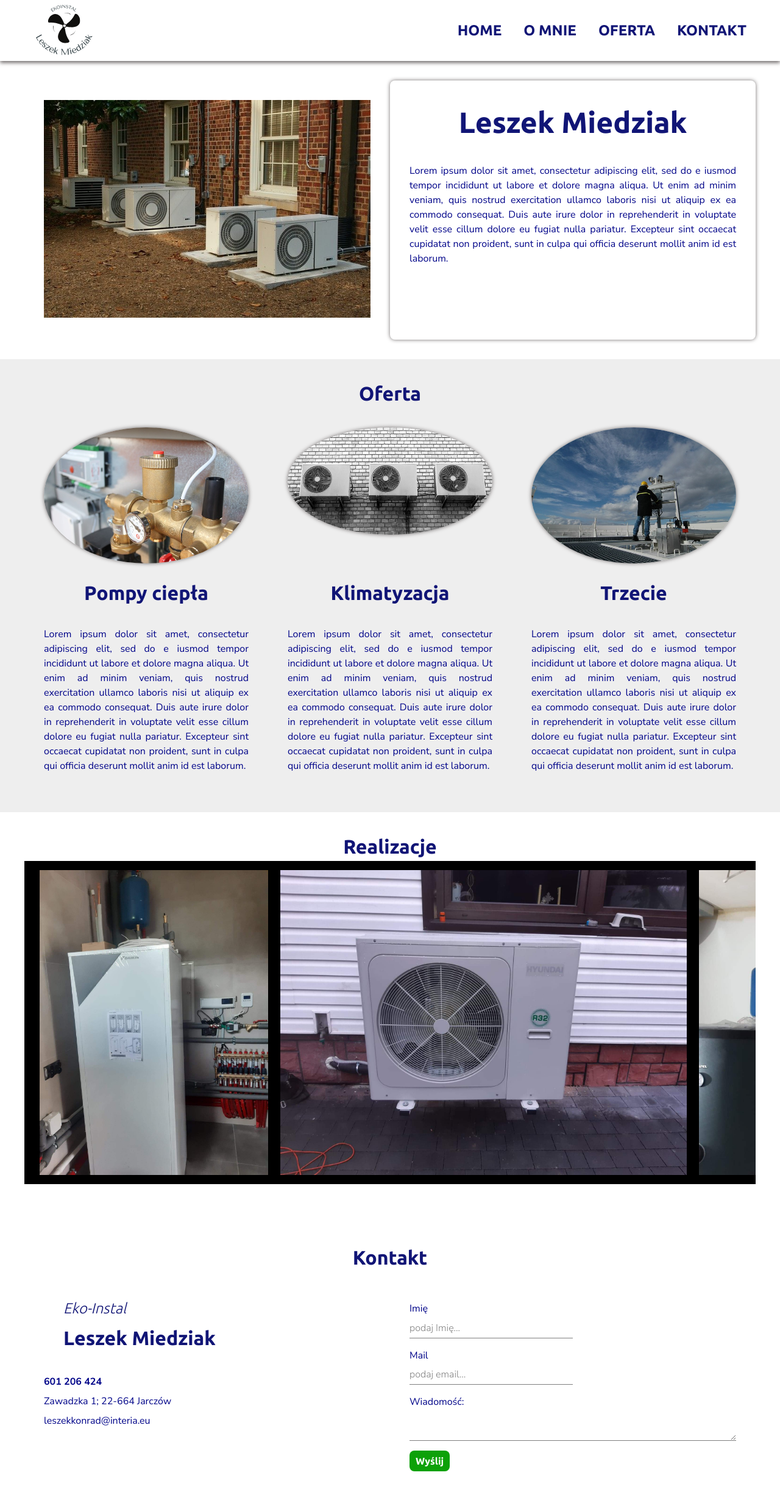
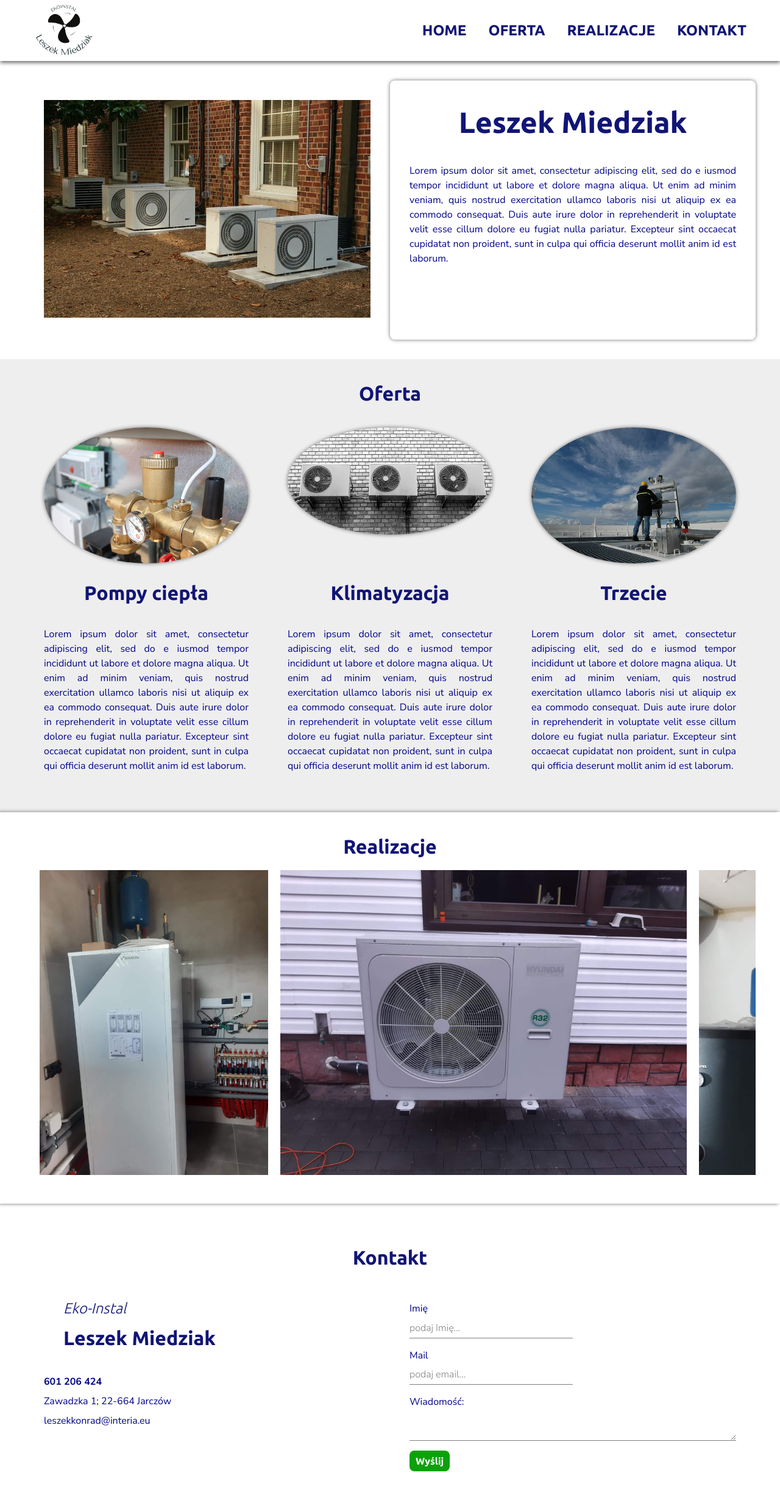
Before and after one commit to AdLap/leszek, a website: page index.html in a window 1280 px wide. Shown: the top 2442 px of the page at 61% size. Drawn offline with Linux system fonts and the light colour scheme.

Commit message:
before animation add

```diff
--- a/index.html
+++ b/index.html
@@ -21,9 +21,9 @@
             </div>
             <input class="hamburger__checkbox" type="checkbox">
             <ul class="upMenu__menu">
-                <li class="upMenu__menu__list"><a href="index.html">home</a></li>
-                <li class="upMenu__menu__list"><a href="#my">o mnie</a></li>
+                <li class="upMenu__menu__list"><a href="#my">home</a></li>
                 <li class="upMenu__menu__list"><a href="#offer">oferta</a></li>
+                <li class="upMenu__menu__list"><a href="#realization">realizacje</a></li>
                 <li class="upMenu__menu__list"><a href="#contact">kontakt</a></li>
             </ul>
         </nav>
@@ -101,7 +101,8 @@
     </div>
 </section>
 
-<section id="realization" class="realization main__container">
+<section id="realization" class="realization">
+    <div class="main__container">
         <h2 class="title">Realizacje</h2>
         <div class="realization__gallery">
             <div class="galley__box">
@@ -113,6 +114,7 @@
                 <img class="realization__img" src="images/realizacje-6.jpeg" alt="realizacje">
                 <img class="realization__img" src="images/realizacje-7.jpeg" alt="realizacje">
                 <img class="realization__img" src="images/realizacje-8.jpeg" alt="realizacje">
+            </div>
         </div>
     </div>
 </section>
--- a/scss/_realization.scss
+++ b/scss/_realization.scss
@@ -1,5 +1,9 @@
+.realization {
+  box-shadow: -3px 0 6px $color-shadow;
+}
+
 .realization__gallery {
-  background-color: $color-background-gallery;
+  //background-color: transparent;
   padding: 15px;
   overflow: auto;
 }
--- a/scss/_variables.scss
+++ b/scss/_variables.scss
@@ -14,7 +14,7 @@
 $color-hamburgerMenu: #444;
 $color-menuBackground: #fff;
 $color-placeholder: #808080;
-$color_background-gallery: #000;
+$color_background-gallery: #efe9e9;
 $color-background: #eeeeee;
 $color-box: #fff;
 $color-btn: #0da109;
```
Also changed, not shown: css/main.css, 1 other file. Lines whose indentation alone changed are shown as unchanged.
